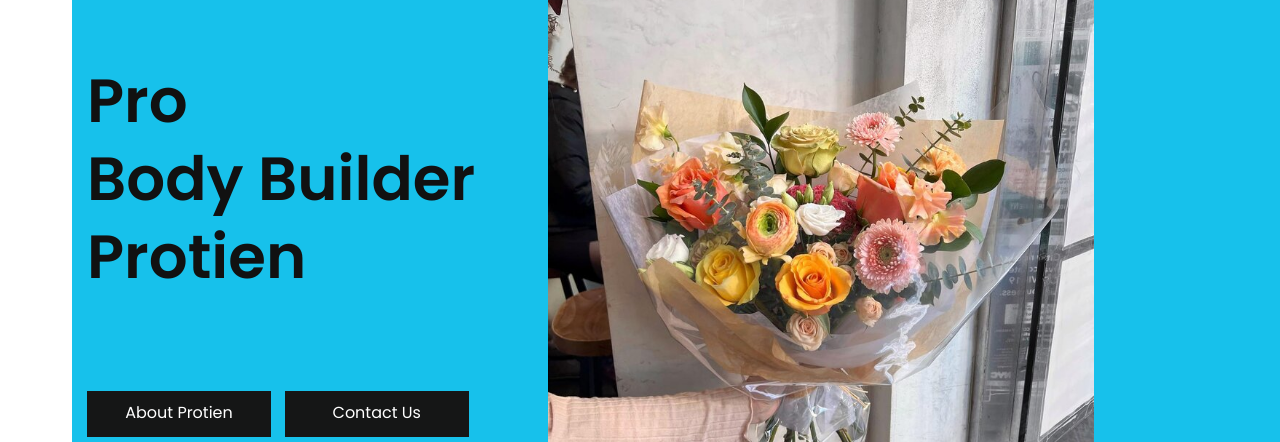
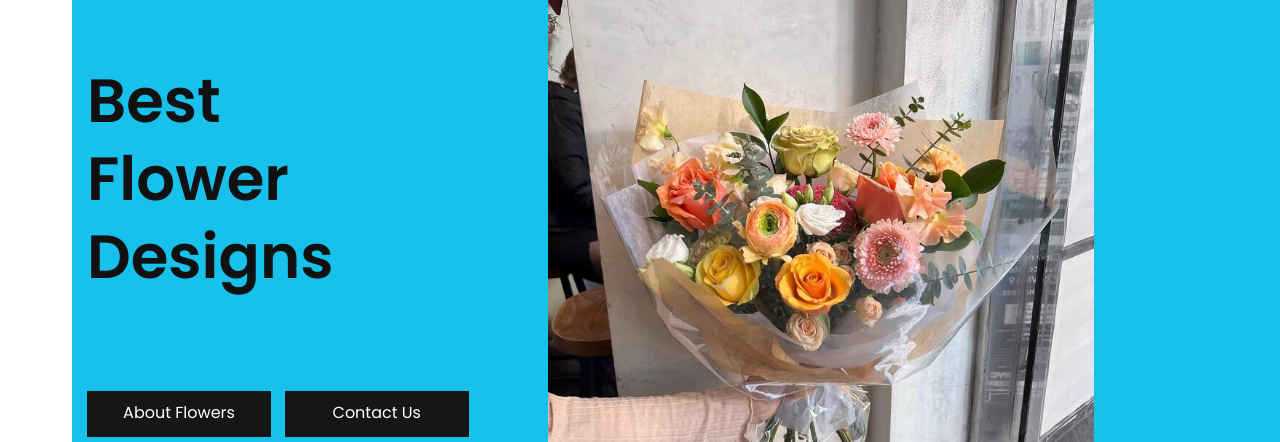
Before and after one commit to Brittany-Maraneta/cpnt201-a1-ecommfun, a plain HTML site: page index.html in a window 1280 px wide. Shown: the part 104-546 px from the top of the page. Drawn offline with nearby package versions, Linux system fonts and the light colour scheme; files whose address does not match are found by name; a web font is replaced by a local one.

Commit message:
body text and buttons

```diff
--- a/index.html
+++ b/index.html
@@ -79,8 +79,8 @@
                   <div class="row">
                      <div class="col-md-5">
                         <div class="banner_text">
-                           <h1>Pro<br> Body Builder Protien</h1>
-                           <a class="get_btn" href="#about" role="button" >About Protien</a> <a class="get_btn" href="#contact" role="button">Contact Us</a>
+                           <h1>Best<br> Flower Designs</h1>
+                           <a class="get_btn" href="#about" role="button" >About Flowers</a> <a class="get_btn" href="#contact" role="button">Contact Us</a>
                         </div>
                      </div>
                      <div class="col-md-7">
```
